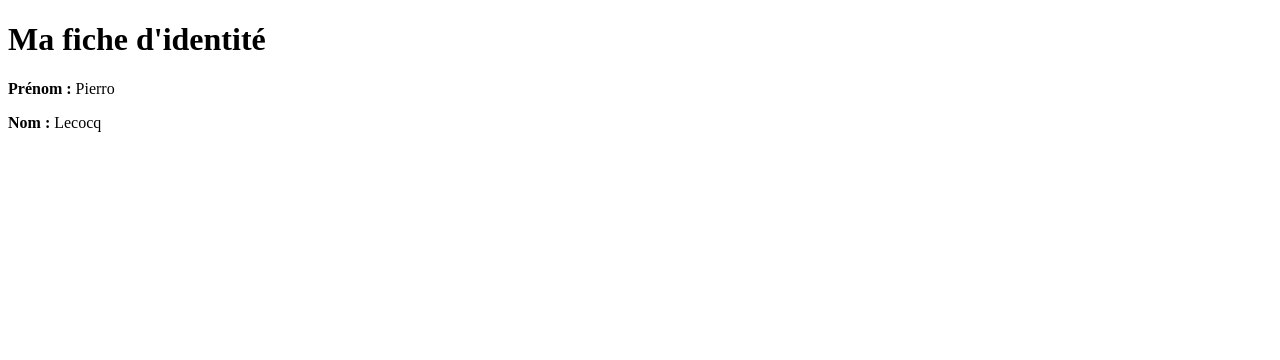
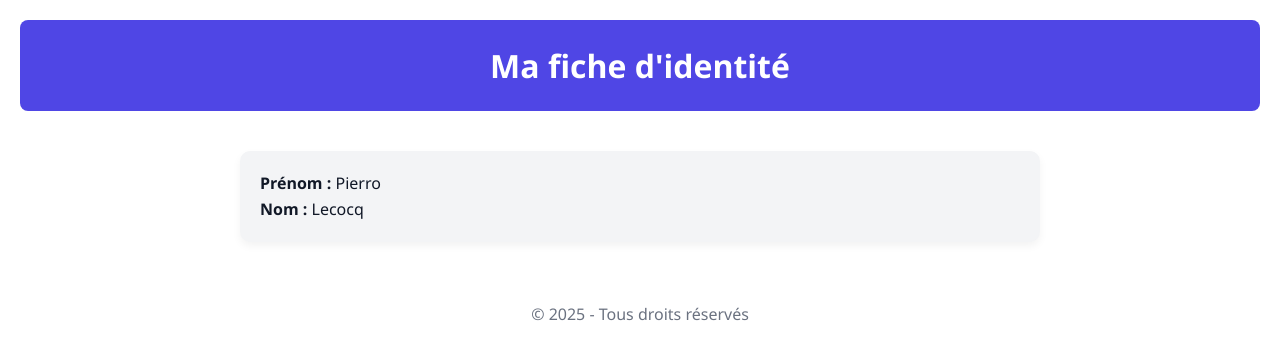
Before and after one commit to PierroLecocq/portfolio-pierro, a plain HTML site: page index.html in a window 1280 px wide. Drawn offline with Linux system fonts and the light colour scheme.

Commit message:
Update index.html

```diff
--- a/index.html
+++ b/index.html
@@ -1,12 +1,20 @@
 <!DOCTYPE html>
 <html lang="fr">
 <head>
-<meta charset="UTF-8">
-<title>Ma fiche d'identité</title>
+  <meta charset="UTF-8">
+  <title>Ma fiche d'identité</title>
+  <link rel="stylesheet" href="style.css">
 </head>
 <body>
-<h1>Ma fiche d'identité</h1>
-<p><strong>Prénom :</strong> Pierro</p>
-<p><strong>Nom :</strong> Lecocq</p>
+  <header>
+    <h1>Ma fiche d'identité</h1>
+  </header>
+  <main class="card">
+    <p><strong>Prénom :</strong> Pierro</p>
+    <p><strong>Nom :</strong> Lecocq</p>
+  </main>
+  <footer>
+    <p>© 2025 - Tous droits réservés</p>
+  </footer>
 </body>
 </html>
```
